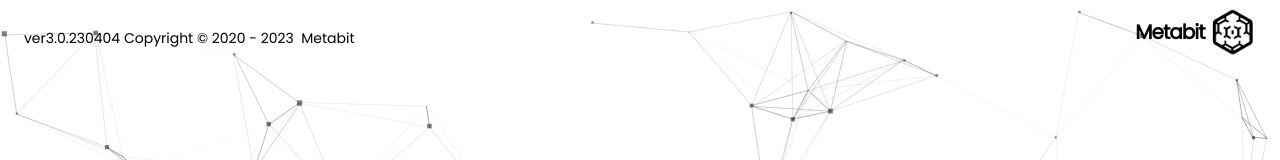
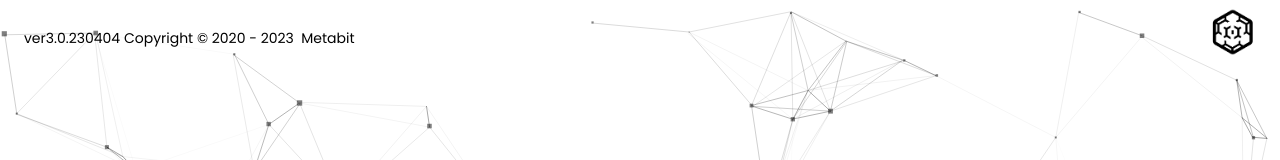
Before and after one commit to Nicholas0475/next-metabit, a Next.js app: page / in a window 1280 px wide. Shown: the top 160 px of the page. Built offline with nearby package versions, Linux system fonts and the light colour scheme; no server answers.

Commit message:
fix(page): delete text

```diff
--- a/components/widgets/Footer.tsx
+++ b/components/widgets/Footer.tsx
@@ -62,9 +62,9 @@ const Footer = () => {
 
                 <div className="px-7 pb-8 pt-2 mx-auto sm:px-6 md:flex md:items-center md:justify-between lg:px-21 max-w-9xl">
                     <div className="flex justify-center items-center mb-4 space-x-1 md:order-last md:mb-0">
-                        <span className="max-w-5xl text-xl font-bold leading-none tracking-tighter text-black sm:text-xl md:text-2xl lg:text-xl lg:max-w-7xl">
+                        {/* <span className="max-w-5xl text-xl font-bold leading-none tracking-tighter text-black sm:text-xl md:text-2xl lg:text-xl lg:max-w-7xl">
                             Metabit
-                        </span>
+                        </span> */}
                         <img
                             className="h-12"
                             src="/logo2.png"
```
